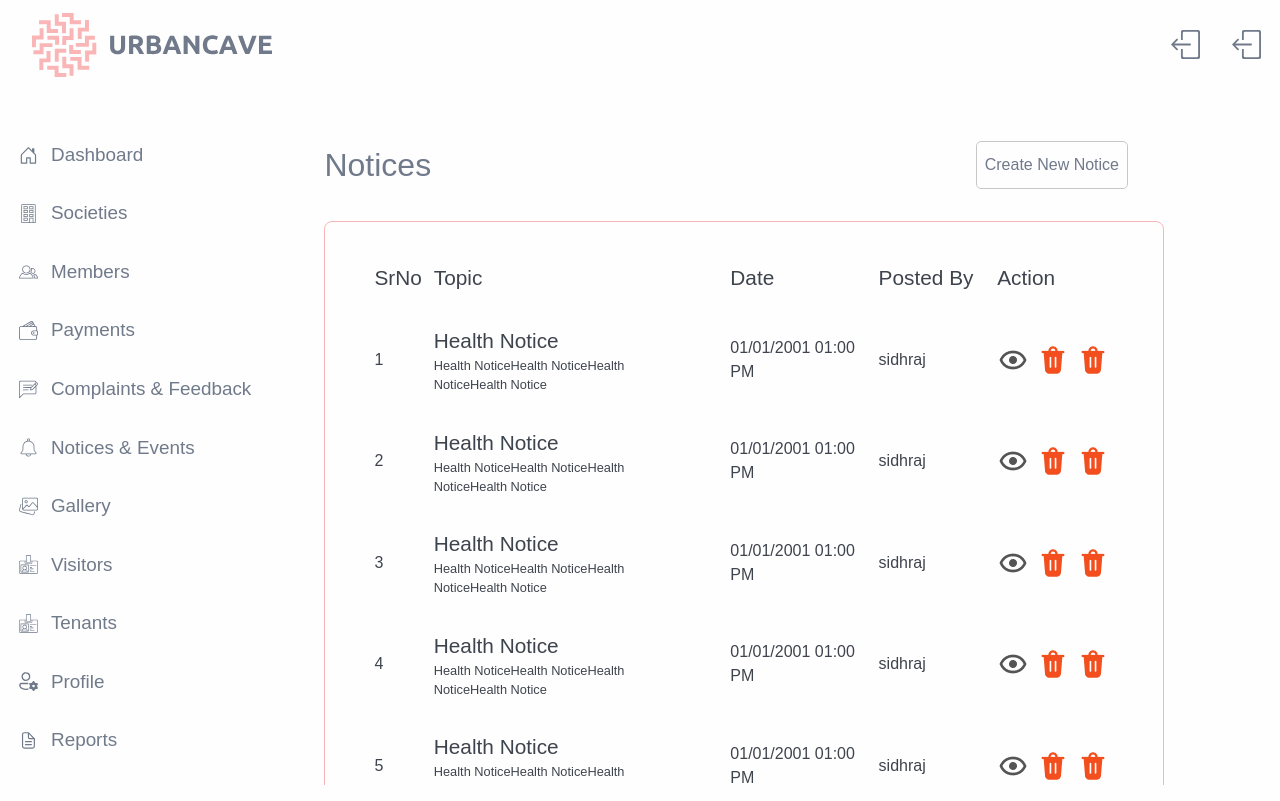
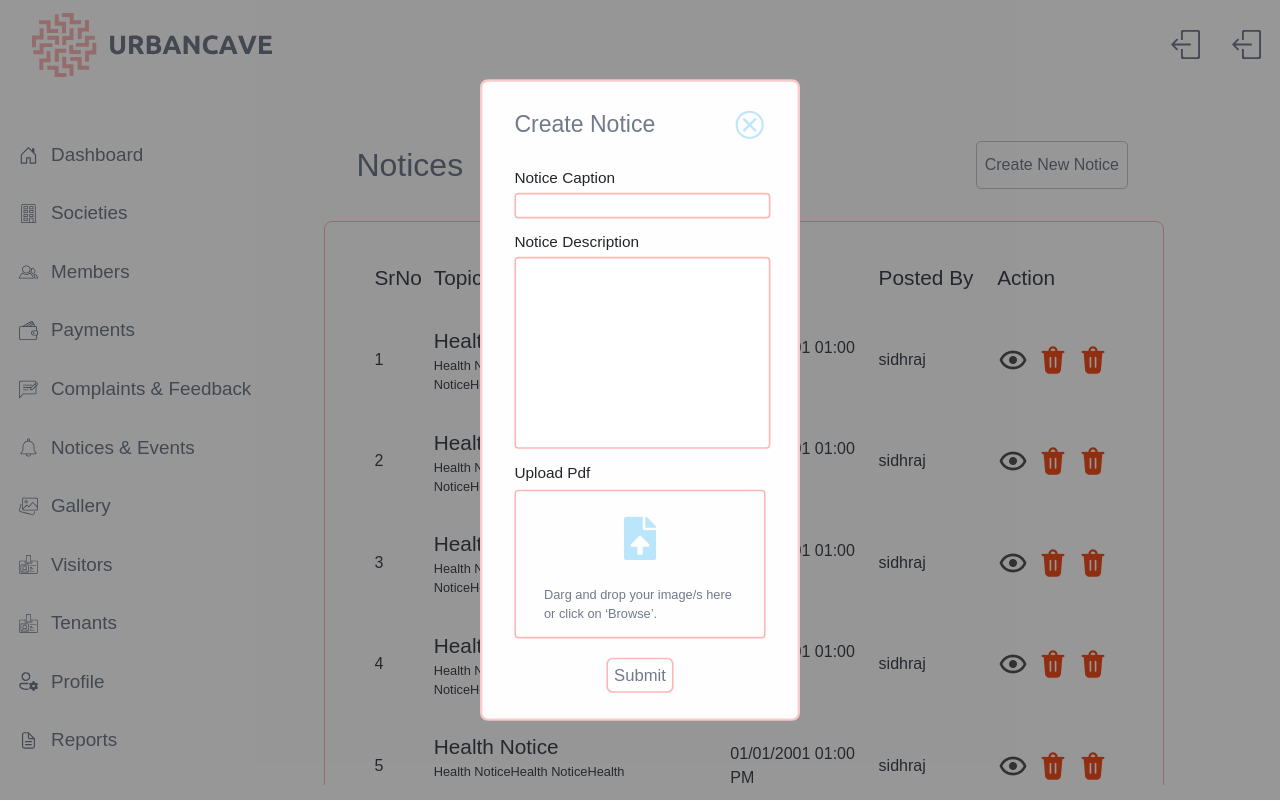
Before and after one commit to kavyeshvohra/urbancave, a React (Create React App) app: page /main/notice in a window 1280 px wide. Both pictures are taken after a click on the button "Create New Notice". Built offline with nearby package versions, Linux system fonts and the light colour scheme.

Commit message:
updated modals

```diff
--- a/src/App.js
+++ b/src/App.js
@@ -13,6 +13,7 @@ import Login from './pages/login.js'
 import Register from './pages/register.js';
 import UserAccount from './pages/components/useraccount';
 import Visitor from './pages/components/visitors';
+import Payments from './pages/components/payments';
 
 function App() {
   return (
@@ -35,7 +36,7 @@ function App() {
 
             <Route path="members" element={<h1>Members</h1>}/>
 
-            <Route path="payments" element={<h1>Payments</h1>}/>
+            <Route path="payments" element={ <Payments/> }/>
 
             <Route path="complaints" element={ <ComplaintsAndFeedback/> }/>
 
--- a/src/index.css
+++ b/src/index.css
@@ -32,3 +32,17 @@ body {
 a{
   text-decoration: none !important;
 }
+
+
+.dimScreen{
+  position:fixed;
+  top:0px;
+  left:0px;
+  background-color: rgba(0, 0, 0, 0.409);
+  width:100vw;
+  height:100vh;
+  display: flex;
+  flex-direction: column;
+  align-items: center;
+  justify-content: center;
+}
--- a/src/pages/components/createNoticeModal.jsx
+++ b/src/pages/components/createNoticeModal.jsx
@@ -1,12 +1,14 @@
 import Images from "../../images";
 import '../../styles/createNoticeModal.css';
+import '../../styles/createGalleryModal.css';
 
-const CreateNoticeModal=()=>{
+const CreateNoticeModal=(props)=>{
     return(
+        <div className="dimScreen">
             <div className="createNoticeModalContainer">
                 <div className="CreateGalleryModalHeader">
                     <div className="CreateGalleryModalCaption">Create Notice</div>
-                <img src={Images.closeIcon} className="createNoticeModalImg"/>
+                    <img onClick={()=>props.changeCreateNotice(0)} src={Images.closeIcon} className="createNoticeModalImg"/>
                 </div>
                 <div className="CreateGalleryModalBody">
                     <div className="CreateGalleryModalLabel">Notice Caption</div>
@@ -28,6 +30,7 @@ const CreateNoticeModal=()=>{
                     <button className="createNoticeModalPost">Submit</button>
                 </div>
             </div>
+        </div>
     );
 }
 
--- a/src/pages/components/gallery.jsx
+++ b/src/pages/components/gallery.jsx
@@ -1,15 +1,18 @@
 import '../../styles/fileAndFolder.css';
-import '../../styles/gallery.js';
+import '../../styles/gallery.css';
 import Folder from './folder';
-import File from './file';
+import { useState } from 'react';
+import CreateGalleryModal from './createGalleryModal';
 
 const Gallery=(props)=>{
+    const [ galleryModal , setGalleryModal ] =  useState(0);
     return(
         <>
+            { galleryModal ? ( <CreateGalleryModal changeGallery={ setGalleryModal }/> ) : (<></>) }
             <div className="galleryHeader">
                 <div className="galleryCaption">Gallery</div>
                 <div className="galleryButtons">
-                    <button className="galleryButtonControls">Create New Gallery</button>
+                    <button onClick={()=>setGalleryModal(1)} className="galleryButtonControls">Create New Gallery</button>
                 </div>
             </div>
             <div className="fileFolderContainer">
--- a/src/pages/components/notice.jsx
+++ b/src/pages/components/notice.jsx
@@ -4,14 +4,14 @@ import { useState } from 'react';
 import CreateNoticeModal from './createNoticeModal';
 
 const Notice = ()=>{
-    const [createNotice,setCreateNotice] = useState(0);
+    const [ createNotice , setCreateNotice ] = useState(0);
     return(
         <>
-             {createNotice != 0 ? ( <CreateNoticeModal propr={setCreateNotice} /> ) : (<></>) }
+            {createNotice != 0 ? ( <CreateNoticeModal changeCreateNotice={setCreateNotice} /> ) : (<></>) }
             <div className="galleryButtons">
 
             <div className="galleryCaption">Notices</div>
-                <button className="galleryButtonControls">Create New Notice</button>
+                <button className="galleryButtonControls" onClick={()=>setCreateNotice(1)}>Create New Notice</button>
             </div>
             <div className="noticeContainer">
             <table className="noticeTable">
--- /dev/null
+++ b/src/styles/createGalleryModal.css
@@ -0,0 +1,72 @@
+.CreateGalleryModalContainer{
+    width:30rem;
+    background-color: #fff;
+    margin:5rem;
+    border:solid 3px #FEB6B6;
+    border-radius: 10px;
+    display: flex;
+    flex-direction: column;
+    padding:1rem 1.5rem;
+    transform: scale(0.8);
+}
+
+.CreateGalleryModalHeader{
+    width: 100%;
+    display: flex;
+    flex-direction: row;
+    justify-content: space-between;
+}
+
+.CreateGalleryModalCaption{
+    font-size: 1.8rem;
+    color:#707A8A;
+    font-weight: 400;
+}
+
+.CreateGalleryModalImg{
+    width:2.4rem;
+    object-fit: contain;
+}
+
+.CreateGalleryModalBody{
+    margin-top: 1.5rem;
+    display: flex;
+    flex-direction: column;
+    width:70%;
+    align-items: flex-start;
+    row-gap: 1rem;
+}
+
+.CreateGalleryModalLabel{
+    font-size: 1.2rem;
+    margin-bottom:-0.8rem;
+    font-weight:lighter;
+}
+
+.CreateGalleryModalInput{
+    outline: none;
+    border:solid 2px #FEB6B6;
+    width:25rem;
+    height:1.9rem;
+    border-radius: 5px;
+    font-family: 'ABeeZee';
+    color:#0C2938;
+    font-size: 1rem;
+    padding: 0rem 1rem;
+}
+
+.CreateGalleryModalButton{
+    outline: none;
+    border:solid 3px#FAB6B6;
+    border-radius: 8px;
+    background-color: #FEFEFE;
+    font-size: 1.3rem;
+    color:#707A8A;
+    padding:0.3rem 0.5rem;
+}
+
+.CreateGalleryModalButton:hover{
+    border-color: #FAB6B6;
+    background-color: #FAF0F0;
+    color : #FEB6B6;
+}
--- a/src/styles/createNoticeModal.css
+++ b/src/styles/createNoticeModal.css
@@ -1,11 +1,11 @@
 .createNoticeModalContainer{
     display: flex;
     flex-direction: column;
-    width:23rem;
+    width:25rem;
     row-gap: 0.5rem;
-    background-color: #Fff;
+    background-color: #FFFEFE;
     margin:5rem;
-    border:solid 3px #BBE5FA;
+    border:solid 3px #FAB6B6B6;
     border-radius: 10px;
     padding:2rem 2.5rem;
     transform: scale(0.8);
@@ -13,11 +13,10 @@
 
 .createNoticeModalInput{
     outline: none;
-    border:solid 2px#BBE5FA;
+    border:solid 2px#FEB6B6;
     width:20rem;
     height:2rem;
     border-radius: 5px;
-    font-family: 'ABeeZee';
     color:#0C2938;
     font-size: 1rem;
     padding:0rem 1rem;
@@ -25,16 +24,20 @@
 
 .createNoticeModalInput1{
     outline: none;
-    border:solid 2px#BBE5FA;
+    border:solid 2px #FEB6B6;
     height:1.9rem;
     width:20rem;
     height:15rem;
     border-radius: 5px;
     resize: none;
-    font-family: 'ABeeZee';
     color:#0C2938;
     font-size: 1rem;
     padding:1rem;
+}
+
+.createNoticeModalImg{
+    width:2.5em;
+    object-fit: contain;
 }
 
 .createNoticeModalFileContainer{
@@ -46,7 +49,7 @@
 }
 
 .createNoticeModalFile{
-    border:2px solid #BBE5FA;
+    border:2px solid #FEB6B6;
     border-radius: 5px;
     width:100%;
     display: flex;
@@ -64,6 +67,7 @@
 .createNoticeUploadText{
     margin:1rem;
     width:15rem;
+    color:#707A8A;
 }
 
 .createNoticeModalButtons{
@@ -76,11 +80,16 @@
 
 .createNoticeModalPost{
     outline: none;
-    border:solid #BBE5FA 2px;
+    border:solid #FEB6B6 2px;
     font-size: 1.3rem;
-    background-color: #F7FBFC;
-    font-family: 'ABeeZee';
-    color:#0C2938;
+    background-color: #FEFEFE;
+    color:#707A8A;
     padding:0.3rem 0.5rem;
     border-radius: 8px;
 }
+
+.createNoticeModalPost:hover{
+    border-color: #FAB6B6;
+    background-color: #FAF0F0;
+    color : #FEB6B6;
+}
--- a/src/styles/gallery.css
+++ b/src/styles/gallery.css
@@ -9,6 +9,7 @@
 .galleryCaption{
     font-size: 2em;
     color:#707A8A;
+    margin-left:1em;
 }
 
 .galleryButtons{
```
Also changed, not shown: src/pages/components/createNoticeModal copy.jsx (deleted, +0 -37 lines), src/pages/components/gallery copy 2.jsx (deleted, +0 -30 lines), src/pages/components/gallery copy.jsx (deleted, +0 -31 lines). Lines whose indentation alone changed are shown as unchanged.
